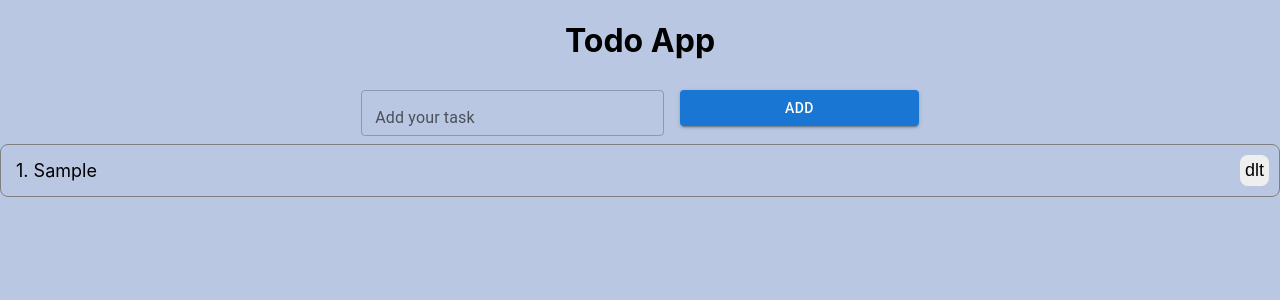
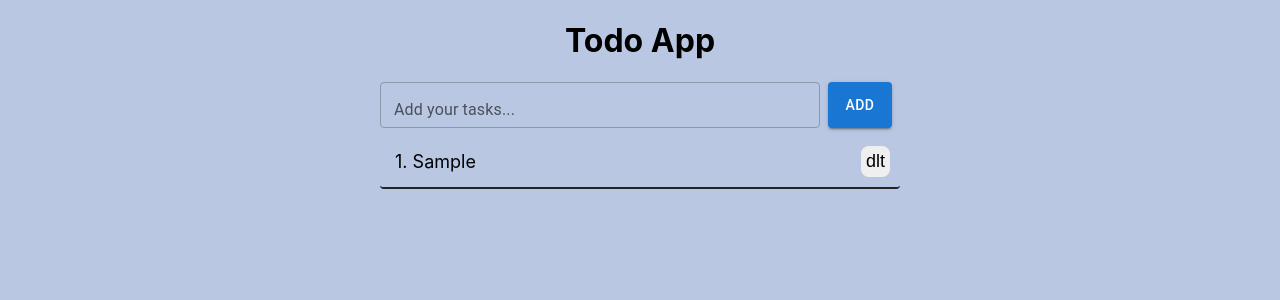
Before and after one commit to Pareeshyadav2022/my-todo, a React (Create React App) app: page / in a window 1280 px wide. Both pictures are taken after typing "Sample" into the empty fields and a click on the button "ADD". Shown: the top 300 px of the page. Built offline with nearby package versions, Linux system fonts and the light colour scheme.

Commit message:
change in css

```diff
--- a/src/App.css
+++ b/src/App.css
@@ -65,10 +65,3 @@ body {
     transform: rotate(360deg);
   }
 }
-
-@media screen and ((min-width: 100px) and( max-width: 600px)) {
-  .item {
-    background-color: red;
-    color: red;
-  }
-}
--- a/src/App.js
+++ b/src/App.js
@@ -1,4 +1,4 @@
-import { Box, Button, TextField } from "@mui/material";
+import { Box, Button, Stack, TextField } from "@mui/material";
 import React, { useState, useEffect, useRef } from "react";
 import { useSelector, useDispatch } from "react-redux";
 import "./App.css";
@@ -75,53 +75,51 @@ function App() {
 
       <Box
         component="form"
-        sx={{
-          "& > :not(style)": { m: 1, width: "30ch" },
-        }}
+        sx={{ display: "flex", mx: 2, justifyContent: "center" }}
         noValidate
-        autoComplete="off"
       >
         <TextField
+          sx={{ flex: 1, maxWidth: "440px" }}
           ref={ref}
           id={new Date().valueOf()}
-          label="Add your task"
+          label="Add your tasks..."
           variant="outlined"
           value={input.task}
+          size="medium"
           onChange={changeHandler}
         />
         <Button
           variant="contained"
           onClick={addTodo}
-          sx={{ display: addProp, width: "30px" }}
+          sx={{ display: addProp, width: "30px", mx: 1 }}
         >
           Add
         </Button>
         <Button
           variant="contained"
           onClick={updateTodo}
-          sx={{ display: saveProp, width: "3j0px" }}
+          sx={{ display: saveProp, width: "30px", mx: 1 }}
         >
           Save
         </Button>
       </Box>
-
-      {reduxState.value.map((x, index) => {
-        return (
-          <div
+      {reduxState.value.map((x, index) => (
+        <Stack
           key={index}
-            style={{
-              display: "flex",
-              flex: 1,
-              border: "1px solid gray",
-              borderRadius: "8px",
-              padding: "5px",
+          sx={{
+            flexDirection: "row",
+            borderBottom: "2px solid #222222",
+            borderRadius: "4px",
+            maxWidth: "510px",
+            mx: "auto",
+            my: 1,
           }}
+          component="p"
         >
           <p
             key={index}
             onClick={() => editTask(x, index)}
             style={{
-                display: { addProp },
               textAlign: "left",
               flex: 1,
             }}
@@ -132,9 +130,8 @@ function App() {
             {x.task}
           </p>
           <button onClick={() => deleteTodo(x.id)}>dlt</button>
-          </div>
-        );
-      })}
+        </Stack>
+      ))}
     </div>
   );
 }
```
Lines whose indentation alone changed are shown as unchanged.
